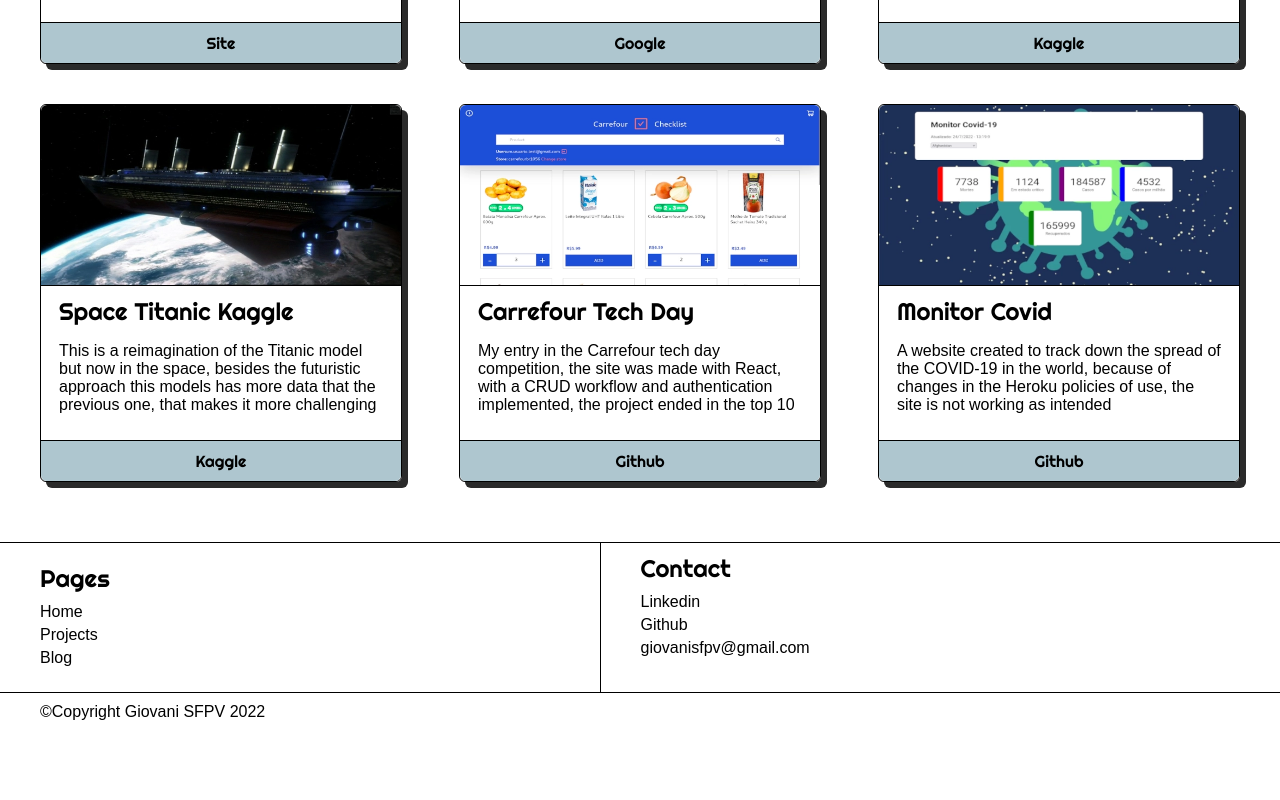
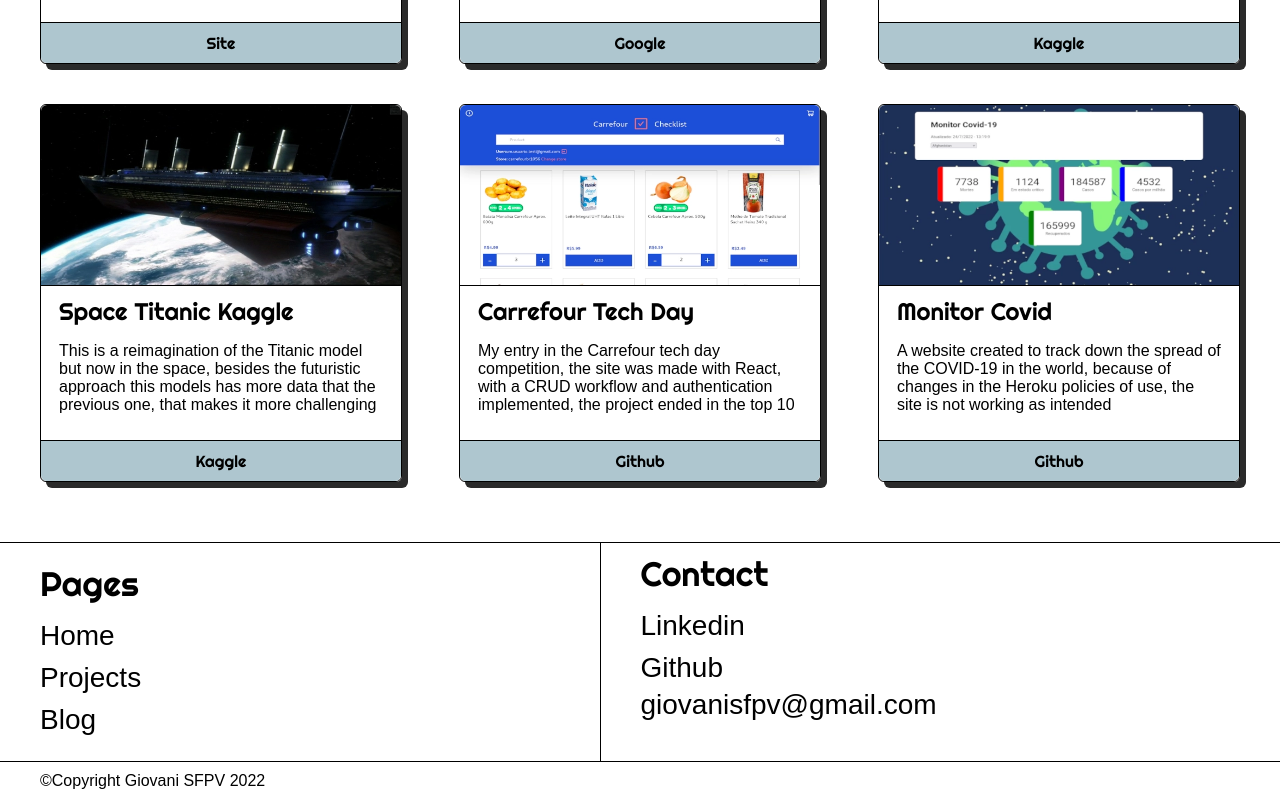
Before and after one commit to Giovani-Pedroso/Giovani-Pedroso.github.io, a SvelteKit app: page / in a window 1280 px wide. Shown: the part 1911-2711 px from the top of the page. Before the commit the page ends 2642 px from the top, so only its background shows below. Built offline with nearby package versions, Linux system fonts and the light colour scheme.

Commit message:
version 1.0.2

```diff
--- a/src/components/home/Hero.svelte
+++ b/src/components/home/Hero.svelte
@@ -106,7 +106,8 @@ Hi my name is Giovani, I'm a developer based in Brazil, I have experience with e
       justify-content: space-evenly;
     }
     .topics{
-      font-size:44px
+      font-size:44px;
+      margin:18px 0px;
     }
     .text{
       width:100%;
--- a/src/components/navegation/Footer.svelte
+++ b/src/components/navegation/Footer.svelte
@@ -51,14 +51,18 @@
   }
   a{
     display:block;
-    margin: 5px 0px;
+    padding: 5px 0px;
+    font-size: 28px;
+  }
+  p{
+    font-size: 28px;
   }
   .title{
     margin-bottom: 10px;
     margin-top: 0px;
 
     font-weight: normal;
-    font-size: 24px;
+    font-size: 34px;
   }
   ul{
     list-style-type: none;
```
